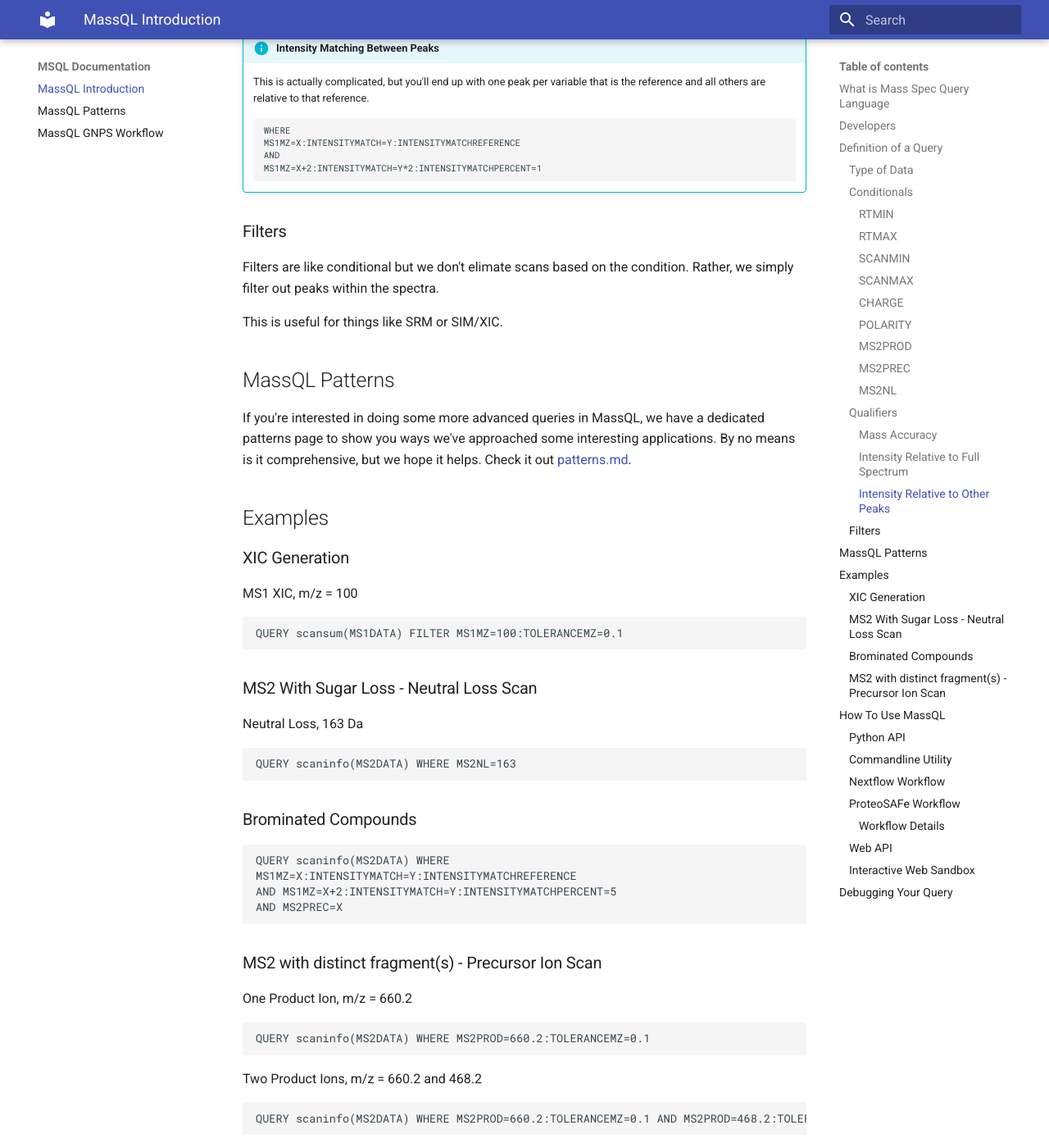
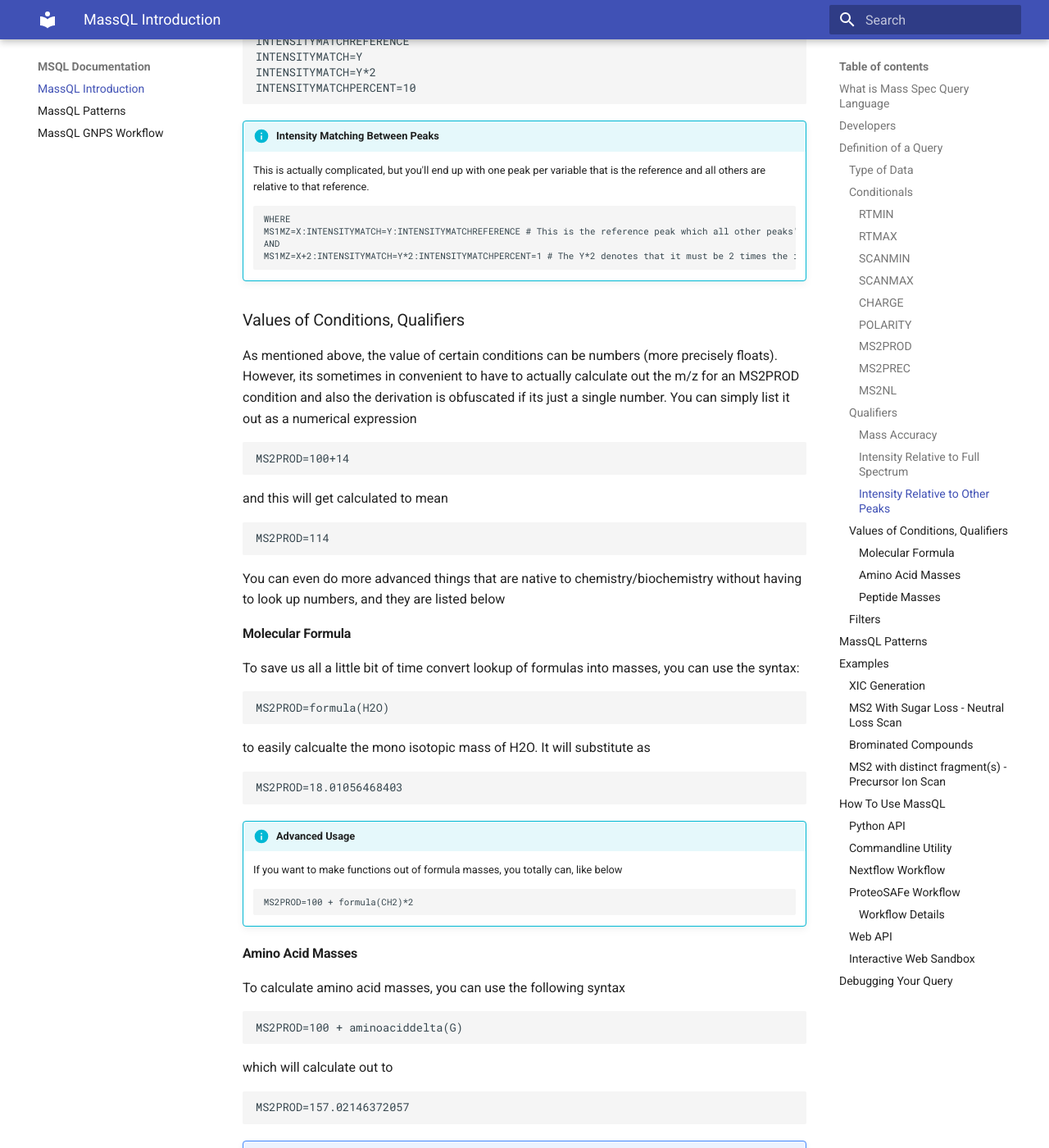
Before and after one commit to mwang87/MassQueryLanguage_Documentation, an MkDocs documentation site: the page built from docs/index.md, in a window 1280 px wide and 1400 px high, scrolled down 3223 px. Shown: the whole window at 82% size. Built offline with MkDocs 1.6.1 and Material for MkDocs 9.7.7, drawn with Linux system fonts in a browser that asks for light colours; some of the changed text lies outside the part shown.

Commit message:
updating

````diff
--- a/docs/index.md
+++ b/docs/index.md
@@ -58,6 +58,9 @@ Further, there are functions that can modify this data
 
 These are conditions to filter for scans of interest (by looking for peaks and sets of peaks) within the mass spectrometry data. You can create clauses,
 which are specific conditions and the associated qualifiers. You may further combine multiple conditions with AND operators.
+
+!!! info
+    The syntax for this is ```<condition>=<value>```, e.g. ```MS2PROD=144.1```.
 
 The types of conditions are as follows
 
@@ -139,10 +142,83 @@ INTENSITYMATCHPERCENT=10
     and all others are relative to that reference.
     ```
     WHERE
-    MS1MZ=X:INTENSITYMATCH=Y:INTENSITYMATCHREFERENCE
+    MS1MZ=X:INTENSITYMATCH=Y:INTENSITYMATCHREFERENCE # This is the reference peak which all other peaks' intensities will be compared to
     AND
-    MS1MZ=X+2:INTENSITYMATCH=Y*2:INTENSITYMATCHPERCENT=1
+    MS1MZ=X+2:INTENSITYMATCH=Y*2:INTENSITYMATCHPERCENT=1 # The Y*2 denotes that it must be 2 times the intensity of the first peak
     ```
+
+### Values of Conditions, Qualifiers
+
+As mentioned above, the value of certain conditions can be numbers (more precisely floats). However, its sometimes in convenient to have to actually calculate out the m/z for an MS2PROD condition and also the derivation is obfuscated if its just a single number. You can simply list it out as a numerical expression
+
+```
+MS2PROD=100+14
+```
+
+and this will get calculated to mean
+
+```
+MS2PROD=114
+```
+
+You can even do more advanced things that are native to chemistry/biochemistry without having to look up numbers, and they are listed below
+
+#### Molecular Formula
+
+To save us all a little bit of time convert lookup of formulas into masses, you can use the syntax:
+
+```
+MS2PROD=formula(H2O)
+```
+
+to easily calcualte the mono isotopic mass of H2O. It will substitute as
+
+```
+MS2PROD=18.01056468403
+```
+
+!!! info "Advanced Usage"
+    If you want to make functions out of formula masses, you totally can, like below
+
+    ```
+    MS2PROD=100 + formula(CH2)*2
+    ```
+
+#### Amino Acid Masses
+
+To calculate amino acid masses, you can use the following syntax
+
+```
+MS2PROD=100 + aminoaciddelta(G)
+```
+
+which will calculate out to
+
+```
+MS2PROD=157.02146372057
+```
+
+!!! note "Multiple Amino Acids"
+    If you want to use multiple amino acids, no problem:
+
+    ```
+    MS2PROD=aminoaciddelta(GA)
+    ```
+
+#### Peptide Masses
+
+If you're in the proteomics camp, you can automatically calculate peptide fragementation.
+
+```
+MS2PROD=peptide(G, charge=1, ion=y)
+```
+
+will yield
+
+```
+MS2PROD=76.03930487103999
+```
+
 
 
 ### Filters
````
